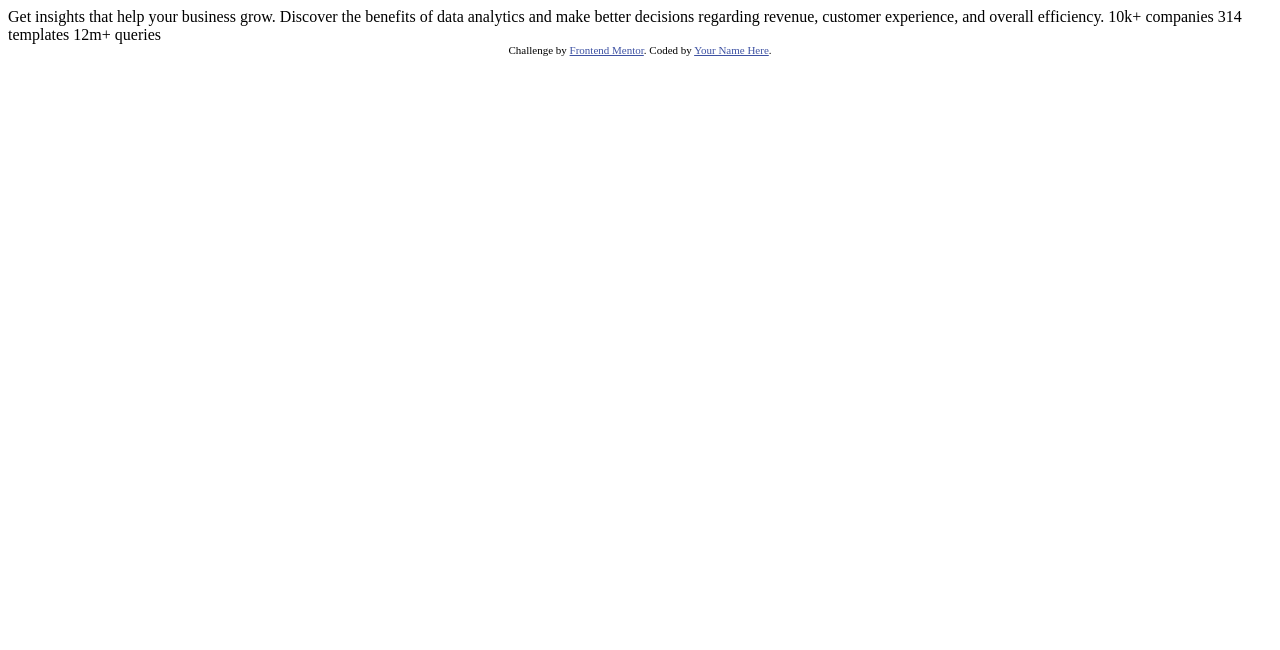
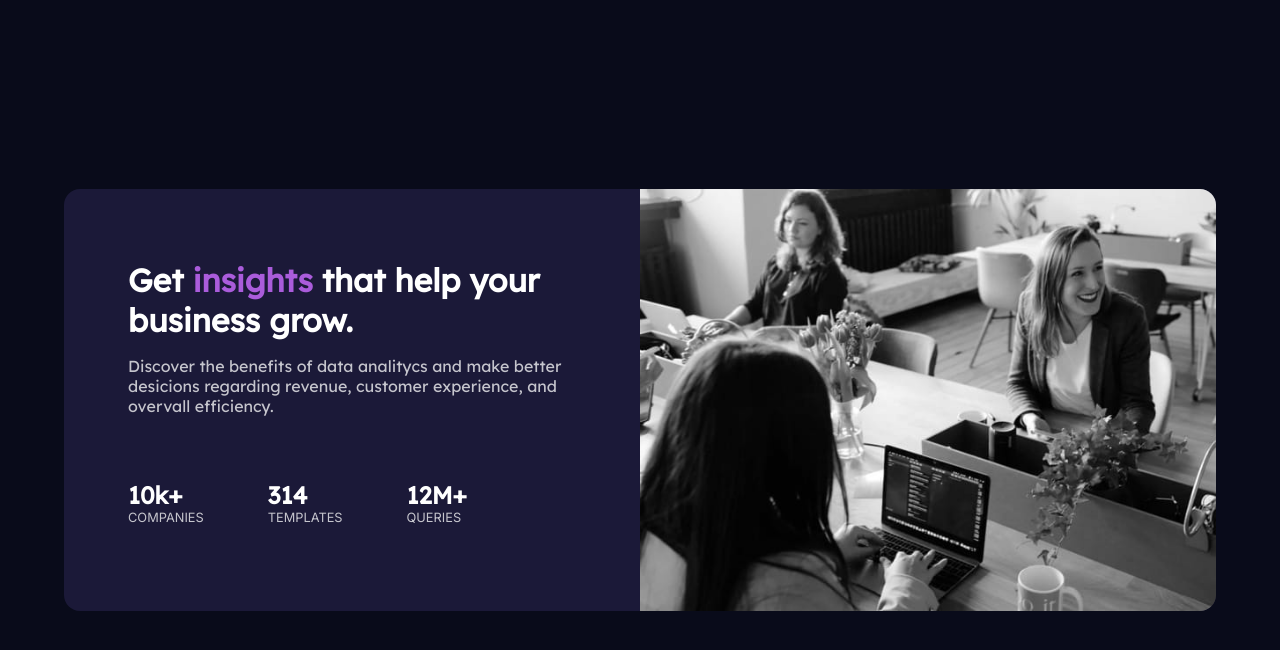
Before and after one commit to nasuke0302/stats-preview-card-component, a plain HTML site: page index.html in a window 1280 px wide. Drawn offline with Linux system fonts and the light colour scheme.

Commit message:
finishing styles

```diff
--- a/index.html
+++ b/index.html
@@ -1,33 +1,59 @@
 <!DOCTYPE html>
 <html lang="en">
   <head>
-  <meta charset="UTF-8">
-  <meta name="viewport" content="width=device-width, initial-scale=1.0"> <!-- displays site properly based on user's device -->
-
-  <link rel="icon" type="image/png" sizes="32x32" href="./images/favicon-32x32.png">
-
+    <meta charset="UTF-8" />
+    <meta name="viewport" content="width=device-width, initial-scale=1.0" />
+    <link
+      rel="icon"
+      type="image/png"
+      sizes="32x32"
+      href="./images/favicon-32x32.png"
+    />
     <title>Frontend Mentor | Stats preview card component</title>
-
-  <!-- Feel free to remove these styles or customise in your own stylesheet 👍 -->
-  <style>
-    .attribution { font-size: 11px; text-align: center; }
-    .attribution a { color: hsl(228, 45%, 44%); }
-  </style>
+    <link rel="preconnect" href="https://fonts.googleapis.com" />
+    <link rel="preconnect" href="https://fonts.gstatic.com" crossorigin />
+    <link
+      href="https://fonts.googleapis.com/css2?family=Inter:wght@400;700&family=Lexend+Deca&display=swap"
+      rel="stylesheet"
+    />
+    <link rel="stylesheet" href="style.css" />
   </head>
   <body>
-
-  Get insights that help your business grow.
-
-  Discover the benefits of data analytics and make better decisions regarding revenue, customer
-  experience, and overall efficiency.
-
-  10k+ companies
-  314 templates
-  12m+ queries
-
-  <div class="attribution">
-    Challenge by <a href="https://www.frontendmentor.io?ref=challenge" target="_blank">Frontend Mentor</a>.
-    Coded by <a href="#">Your Name Here</a>.
+    <main>
+      <img
+        class="card-img"
+        srcset="
+          images/image-header-mobile.jpg  654w,
+          images/image-header-desktop.jpg 540w
+        "
+        sizes="(max-width: 320px) 280px,
+            (max-width: 480px) 440px,
+            800px"
+        alt="people talking"
+      />
+      <div class="card-info">
+        <h1 class="card-title">
+          Get <span>insights</span> that help your business grow.
+        </h1>
+        <p class="card-desc">
+          Discover the benefits of data analitycs and make better desicions
+          regarding revenue, customer experience, and overvall efficiency.
+        </p>
+        <div class="card-items">
+          <div class="card-item">
+            <p class="heading">10k+</p>
+            <p class="paragraph">COMPANIES</p>
           </div>
+          <div class="card-item">
+            <p class="heading">314</p>
+            <p class="paragraph">TEMPLATES</p>
+          </div>
+          <div class="card-item">
+            <p class="heading">12M+</p>
+            <p class="paragraph">QUERIES</p>
+          </div>
+        </div>
+      </div>
+    </main>
   </body>
 </html>
--- /dev/null
+++ b/style.css
@@ -0,0 +1,129 @@
+html,
+body {
+  margin: 0;
+}
+
+html {
+  --very-dark-blue-main-bg: hsl(233, 47%, 7%);
+  --dark-desaturated-blue-card-bg: hsl(244, 38%, 16%);
+  --soft-violet-accent: hsl(277, 64%, 61%);
+  --white: hsl(0, 0%, 100%);
+  --slightly-transparent-white-main-paragraph: hsla(0, 0%, 100%, 0.75);
+  --slightly-transparent-white-stat-headings: hsla(0, 0%, 100%, 0.6);
+
+  --desktop: 48rem;
+}
+
+body {
+  background-color: var(--very-dark-blue-main-bg);
+  height: 100vh;
+  display: flex;
+  justify-content: center;
+  align-items: center;
+  font-family: "Lexend Deca", sans-serif;
+}
+
+main {
+  background-color: var(--dark-desaturated-blue-card-bg);
+  border-radius: 1rem;
+  overflow: hidden;
+  max-width: 90vw;
+  display: flex;
+  flex-direction: column;
+}
+
+.card-img {
+  width: 100%;
+  object-fit: contain;
+  position: relative;
+}
+
+.card-img::before {
+  position: absolute;
+  content: "";
+  top: 0;
+  left: 0;
+  width: 100%;
+  height: 100%;
+  background: rgba(0, 0, 0, 0.3);
+}
+
+.card-info {
+  display: flex;
+  flex-flow: column nowrap;
+  justify-content: center;
+  align-items: center;
+  text-align: center;
+  padding: 1rem;
+  color: var(--slightly-transparent-white-main-paragraph);
+}
+
+.card-title {
+  grid-area: title;
+  color: var(--white);
+  margin: 0;
+  margin-bottom: 1rem;
+}
+
+.card-desc {
+  grid-area: desc;
+  margin: 0;
+  margin-bottom: 2rem;
+}
+
+.card-items {
+  display: flex;
+  flex-direction: column;
+  justify-content: start;
+  width: 100%;
+}
+
+.card-item {
+  grid-area: item;
+  margin-bottom: 1rem;
+}
+
+.card-item .heading {
+  font-family: "Lexend Deca", sans-serif;
+  font-weight: 700;
+  font-size: 1.5rem;
+  margin: 0;
+  color: var(--white);
+}
+
+.card-item .paragraph {
+  font-family: "Inter", sans-serif;
+  font-size: 0.8rem;
+  color: var(--slightly-transparent-white-main-paragraph);
+  margin: 0;
+}
+
+.card-title > span {
+  color: var(--soft-violet-accent);
+}
+
+@media (min-width: 40rem) {
+  main {
+    flex-flow: row-reverse nowrap;
+  }
+
+  .card-img {
+    width: 50%;
+    object-fit: fill;
+  }
+
+  .card-info {
+    text-align: left;
+    padding: 4rem;
+  }
+
+  .card-desc {
+    margin-bottom: 4rem;
+  }
+
+  .card-items {
+    flex-flow: row nowrap;
+    justify-content: flex-start;
+    column-gap: 4rem;
+  }
+}
```
Lines whose indentation alone changed are shown as unchanged.
